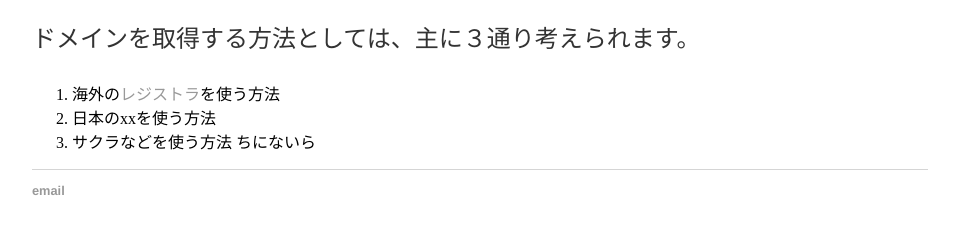
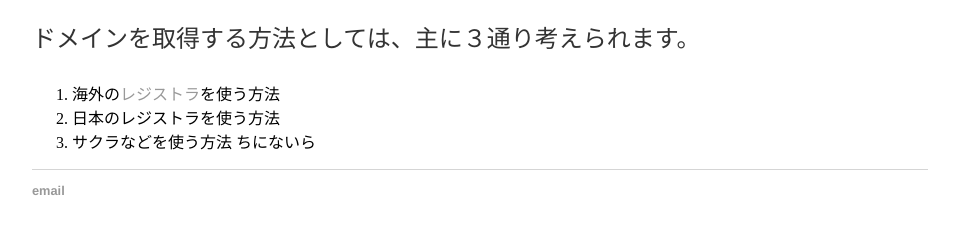
Before and after one commit to agematsu/agematsu.github.io, a Jekyll site: the page built from _posts/2019-07-09-ドメインの選び方.md, in a window 1280 px wide. Shown: the part 519-753 px from the top of the page, without its empty margins (160-1113 px from the left). Built offline with Jekyll 4.4.1, drawn with Linux system fonts in a browser that asks for light colours; our own code applies the rules of GitHub Pages for plain Markdown files.

Commit message:
Update 2019-07-09-ドメインの選び方.md

```diff
--- a/_posts/2019-07-09-ドメインの選び方.md
+++ b/_posts/2019-07-09-ドメインの選び方.md
@@ -5,6 +5,6 @@
 ドメインを取得する方法としては、主に３通り考えられます。
 
 1. 海外の<a href="https://ja.wikipedia.org/wiki/%E3%83%AC%E3%82%B8%E3%82%B9%E3%83%88%E3%83%A9">レジストラ</a>を使う方法
-2. 日本のxxを使う方法
+2. 日本のレジストラを使う方法
 3. サクラなどを使う方法
 ちにないら
```
